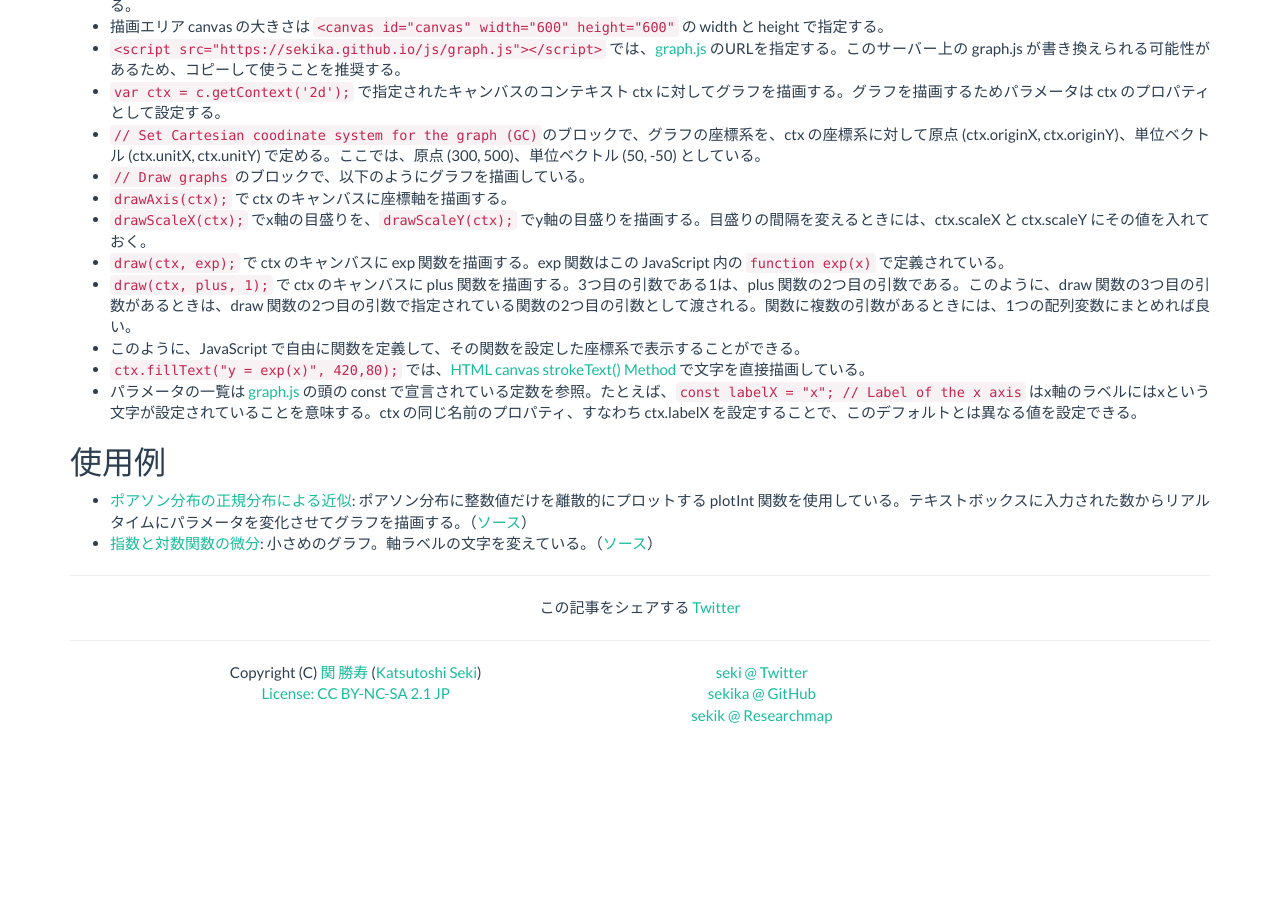
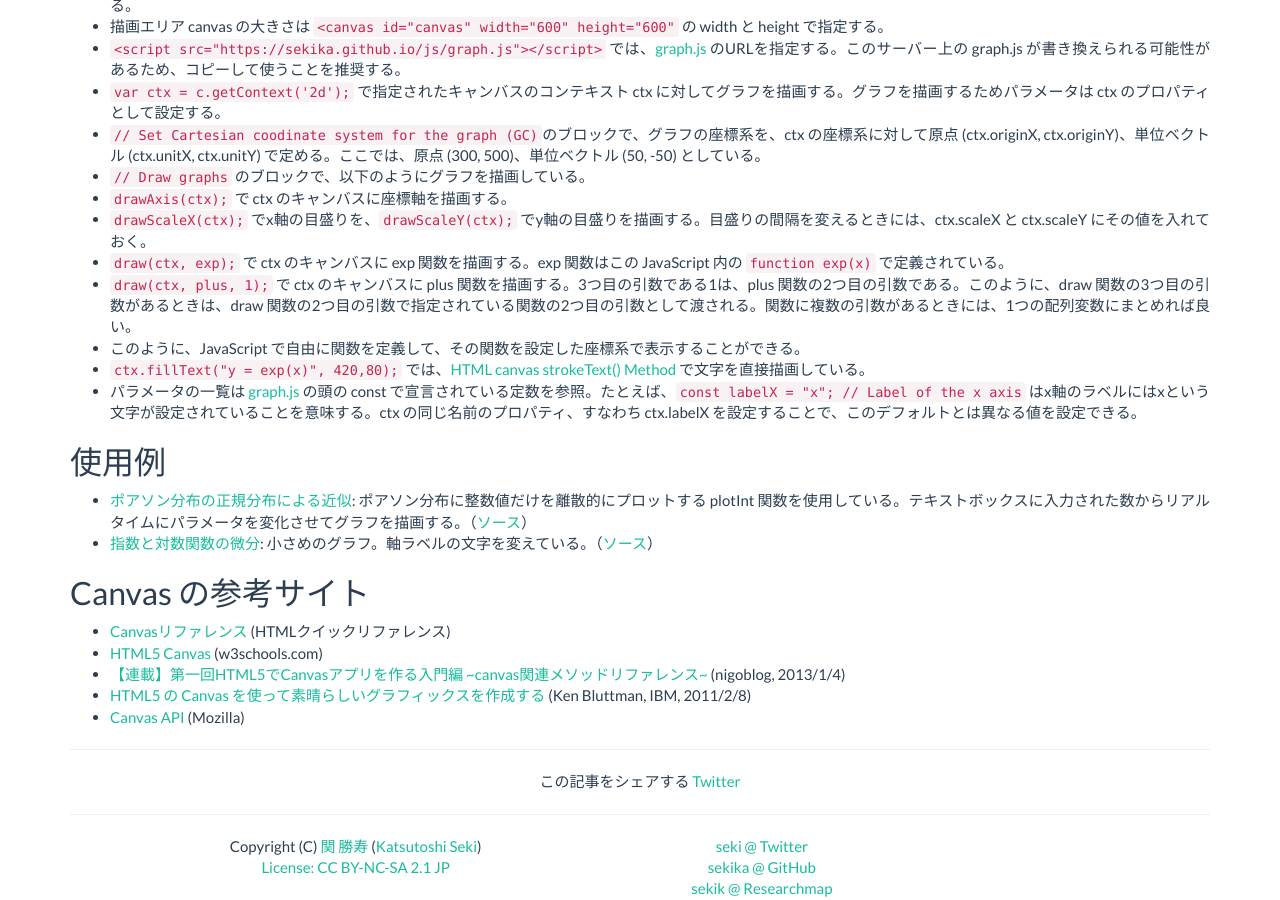
Before and after one commit to sekika/sekika.github.io, a Jekyll site: the page built from _posts/2020-01-03-DrawCartesianGraph.md, in a window 1280 px wide and 900 px high, scrolled down 1045 px. Built offline with Jekyll 4.4.1, drawn with Linux system fonts in a browser that asks for light colours; nearby versions of some CDN libraries; comment, search, counter and statistics services are not loaded; before the commit the page ends 1771 px from its top, so only the background shows below that.

Commit message:
Canvas の参考サイト

```diff
--- a/_posts/2020-01-03-DrawCartesianGraph.md
+++ b/_posts/2020-01-03-DrawCartesianGraph.md
@@ -80,3 +80,11 @@ function exp(x) {
 
 - [ポアソン分布の正規分布による近似](https://sekika.github.io/2020/01/04/Poisson/): ポアソン分布に整数値だけを離散的にプロットする plotInt 関数を使用している。テキストボックスに入力された数からリアルタイムにパラメータを変化させてグラフを描画する。（[ソース](https://raw.githubusercontent.com/sekika/sekika.github.io/master/_posts/2020-01-04-Poisson.md)）
 - [指数と対数関数の微分](https://sekika.github.io/2017/05/06/derivative-exp-log/): 小さめのグラフ。軸ラベルの文字を変えている。（[ソース](https://raw.githubusercontent.com/sekika/sekika.github.io/master/_posts/2017-05-06-derivative-exp-log.md)）
+
+## Canvas の参考サイト
+
+- [Canvasリファレンス](http://www.htmq.com/canvas/) (HTMLクイックリファレンス)
+- [HTML5 Canvas](https://www.w3schools.com/html/html5_canvas.asp) (w3schools.com)
+- [【連載】第一回HTML5でCanvasアプリを作る入門編 ~canvas関連メソッドリファレンス~](http://nigohiroki.hatenablog.com/entry/2013/01/04/025502) (nigoblog, 2013/1/4)
+- [HTML5 の Canvas を使って素晴らしいグラフィックスを作成する](https://www.ibm.com/developerworks/jp/web/library/wa-html5canvas/) (Ken Bluttman, IBM, 2011/2/8)
+- [Canvas API](https://developer.mozilla.org/ja/docs/Web/API/Canvas_API) (Mozilla)
```
Also changed, not shown: other parts of _posts/2020-01-03-DrawCartesianGraph.md (+1 -1 lines).
